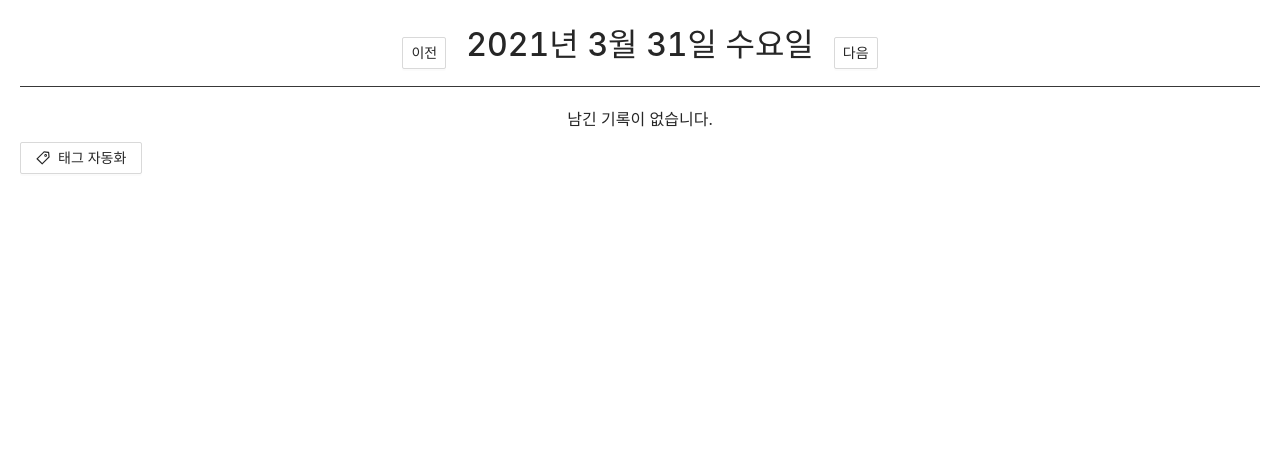
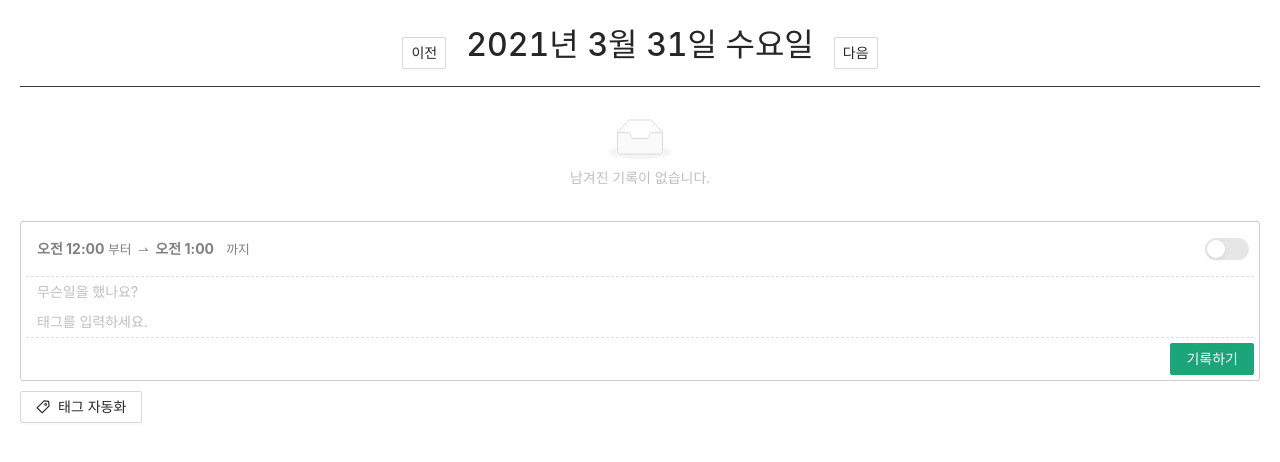
Before and after one commit to cowardlion/Pomelog-IndexedDB, a React (Create React App) app: page / in a window 1280 px wide. Shown: the top 462 px of the page. Built offline with nearby package versions, Linux system fonts and the light colour scheme.

Commit message:
로그 기록에 시작시간과 종료시간도 포함해서 리팩토링

```diff
--- a/src/App.tsx
+++ b/src/App.tsx
@@ -9,6 +9,7 @@ import { CheckInOutButton } from './components/CheckInOutButton';
 import { TagAutomationButton } from './components/TagAutomationButton';
 import { TimeLogForm } from './components/TimeLogForm';
 import { DateNavigator } from './components/DateNavigator';
+import { getStartAtFromTimeLogs } from './utils';
 
 function App() {
   const [currentDateStr, setCurrentDateStr] = useState(() => {
@@ -24,14 +25,17 @@ function App() {
     return null;
   }
 
-  const { isCheckedIn, timeLogs } = data;
+  const { timeLogs } = data;
   const isPast = new Date(currentDateStr) < new Date();
+  const isCheckedIn = false;
+
+  const startAt = getStartAtFromTimeLogs(timeLogs, currentDateStr);
 
   return (
     <div className="App">
       <DateNavigator dateStr={currentDateStr} onChangeDate={(dateStr) => setCurrentDateStr(dateStr)} />
       <TimeLogList dateStr={currentDateStr} isPast={isPast} isCheckedIn={isCheckedIn} items={timeLogs} />
-      {isCheckedIn && <TimeLogForm startAt={timeLogs[timeLogs.length - 1].date} />}
+      <TimeLogForm key={currentDateStr} dateStr={currentDateStr} disableAutoSelect={isPast} startAt={startAt} />
       <TagAutomationButton />
       {!isPast && <CheckInOutButton dateStr={currentDateStr} isCheckedIn={isCheckedIn} />}
     </div>
--- a/src/components/CheckInOutButton.tsx
+++ b/src/components/CheckInOutButton.tsx
@@ -13,8 +13,6 @@ type Props = {
 };
 
 export const CheckInOutButton = ({ dateStr, isCheckedIn }: Props) => {
-  console.log('체크인..', dateStr);
-
   const [checkInMutation] = useMutation(CHECK_IN);
 
   const handleCheckIn = () => {
--- a/src/components/TimeLogForm.tsx
+++ b/src/components/TimeLogForm.tsx
@@ -1,11 +1,15 @@
-import { FormEvent, useRef } from 'react';
+import { FormEvent, useRef, useState } from 'react';
 import { gql, useMutation } from '@apollo/client';
 
 import styled from '@emotion/styled';
-import { Button, Input } from 'antd';
+import { Button, Input, TimePicker, Switch, Tooltip } from 'antd';
+import { SwapRightOutlined } from '@ant-design/icons';
 import moment from 'moment';
 import 'moment/locale/ko';
+import { getEndAtFromtStartAt } from '../utils';
 moment.locale('ko');
+
+const TIME_FORMAT = 'A h:mm';
 
 const ADD_TIME_LOG = gql`
   mutation AddLog($input: InputLog!) {
@@ -19,13 +23,23 @@ type FormElements = {
 };
 
 type Props = {
+  dateStr: string;
   startAt: Date;
+  disableAutoSelect: boolean;
 };
 
-export const TimeLogForm = ({ startAt }: Props) => {
+export const TimeLogForm = ({ dateStr, startAt, disableAutoSelect = false }: Props) => {
   const [addLogMutation] = useMutation(ADD_TIME_LOG);
   const noteRef = useRef<Input | null>(null);
   const tagRef = useRef<Input | null>(null);
+  const [startDateAt, setStartDateAt] = useState<Date>(startAt);
+  const [endDateAt, setEndDateAt] = useState<Date>(() => getEndAtFromtStartAt(startDateAt, dateStr, disableAutoSelect));
+  const [isAutoTimePick, setAutoTimePick] = useState(() => {
+    if (disableAutoSelect) {
+      return false;
+    }
+    return true;
+  });
 
   const handleSubmit = (event: FormEvent) => {
     event.preventDefault();
@@ -38,7 +52,12 @@ export const TimeLogForm = ({ startAt }: Props) => {
       return;
     }
 
-    const newLog = { date: new Date(), note: note.value, tag: tag.value };
+    const newLog = {
+      startAt: startDateAt,
+      endAt: isAutoTimePick ? new Date() : endDateAt,
+      note: note.value,
+      tag: tag.value,
+    };
 
     addLogMutation({
       variables: {
@@ -60,6 +79,8 @@ export const TimeLogForm = ({ startAt }: Props) => {
 
         noteRef.current?.setValue('');
         tagRef.current?.setValue('');
+        setStartDateAt(newLog.endAt);
+        setEndDateAt(getEndAtFromtStartAt(newLog.endAt, dateStr, disableAutoSelect));
       },
     });
   };
@@ -67,16 +88,61 @@ export const TimeLogForm = ({ startAt }: Props) => {
   return (
     <FormStyled>
       <form onSubmit={handleSubmit}>
-        <div className="inputs">
+        <div className="header">
+          <div>
+            <TimePicker
+              value={moment(startDateAt)}
+              bordered={false}
+              format={TIME_FORMAT}
+              placeholder="시작"
+              clearIcon={false}
+              suffixIcon={false}
+              showNow={false}
+              onChange={(time: moment.Moment | null, dateString: string) => {
+                if (time) {
+                  setStartDateAt(time.toDate());
+                }
+              }}
+            />
+            <span>부터</span>
+            <SwapRightOutlined className="time-dash" />
+
+            {isAutoTimePick ? (
+              <strong>현재</strong>
+            ) : (
+              <TimePicker
+                value={moment(endDateAt)}
+                bordered={false}
+                format={TIME_FORMAT}
+                placeholder="종료"
+                clearIcon={false}
+                suffixIcon={false}
+                showNow={!disableAutoSelect}
+                onChange={(time: moment.Moment | null, dateString: string) => {
+                  if (time) {
+                    setEndDateAt(time.toDate());
+                  }
+                }}
+              />
+            )}
+            <span>까지</span>
+          </div>
+          <div className="picker-switch">
+            <Tooltip title={isAutoTimePick ? '시간을 자동으로 선택합니다' : '시간을 수동 입력합니다'}>
+              <Switch
+                disabled={disableAutoSelect}
+                checked={isAutoTimePick}
+                onChange={(value) => setAutoTimePick(value)}
+              />
+            </Tooltip>
+          </div>
+        </div>
+        <div className="body">
           <Input ref={noteRef} width={'100%'} name="note" placeholder="무슨일을 했나요?" bordered={false} />
           <Input ref={tagRef} name="tag" placeholder="태그를 입력하세요." bordered={false} />
         </div>
-        <div className="meta">
-          <div>
-            <span>{moment(startAt).format('A h:mm')} 부터</span>
-            <span> ~ </span>
-            <span>{moment().format('A h:mm')} 까지</span>
-          </div>
+        <div className="footer">
+          <div></div>
           <div className="right">
             <Button type="primary" htmlType="submit">
               기록하기
@@ -91,17 +157,50 @@ export const TimeLogForm = ({ startAt }: Props) => {
 const FormStyled = styled.div`
   form {
     padding: 5px;
-    border: 1px solid #dedede;
+    border: 1px solid #cdcdcd;
+    border-radius: 3px;
     display: flex;
+
     flex-direction: column;
     margin-bottom: 10px;
 
-    .inputs {
+    .header {
+      display: flex;
+      justify-content: space-between;
+      align-items: center;
+      padding: 0 5px 5px 10px;
+      font-size: 0.8em;
+      border-bottom: 1px dashed #dedede;
+      color: gray;
+      height: 50px;
+
+      .ant-picker {
+        padding: 4px 0;
+
+        input {
+          font-weight: bold;
+          color: gray;
+          width: 70px;
+        }
+      }
+
+      .time-dash {
+        padding: 0 5px;
+      }
+
+      .picker-switch {
+        .message {
+          margin-right: 8px;
+        }
+      }
+    }
+
+    .body {
       flex: 1;
       border-bottom: 1px dashed #dedede;
     }
 
-    .meta {
+    .footer {
       display: flex;
       justify-content: space-between;
       align-items: center;
--- a/src/components/TimeLogList.tsx
+++ b/src/components/TimeLogList.tsx
@@ -1,4 +1,5 @@
 import styled from '@emotion/styled';
+import { Empty } from 'antd';
 import type { TimeLog } from '../api/timeLogs';
 import moment from 'moment';
 import 'moment/locale/ko';
@@ -13,16 +14,20 @@ type Props = {
 };
 
 export const TimeLogList = ({ isPast, isCheckedIn, items, dateStr }: Props) => {
+  const isEmpty = items.length === 0;
+
   return (
     <ListStyled className="TimeLogList">
-      {isCheckedIn ? (
+      {isEmpty ? (
+        <div>
+          <Empty image={Empty.PRESENTED_IMAGE_SIMPLE} description="남겨진 기록이 없습니다." />
+        </div>
+      ) : (
         <ul>
           {items.map((item: TimeLog) => (
             <TimeLogListItem key={item.id} dateStr={dateStr} item={item} />
           ))}
         </ul>
-      ) : (
-        <div className="message">{isPast ? '남긴 기록이 없습니다.' : '체크인을 먼저 하세요.'}</div>
       )}
     </ListStyled>
   );
--- a/src/components/TimeLogListItem.tsx
+++ b/src/components/TimeLogListItem.tsx
@@ -25,7 +25,7 @@ type RootQuery = {
   timeLogs: TimeLog[];
 };
 
-export const TimeLogListItem = ({ dateStr, item: { id, note, date, duration } }: Props) => {
+export const TimeLogListItem = ({ dateStr, item: { id, note, endAt, duration, isValid } }: Props) => {
   const [removeLogMutation] = useMutation(REMOVE_LOG);
 
   const handleDeleteLog = () => {
@@ -42,9 +42,6 @@ export const TimeLogListItem = ({ dateStr, item: { id, note, date, duration } }:
             timeLogs() {
               return newLogs;
             },
-            isCheckedIn() {
-              return newLogs.length === 0 ? false : true;
-            },
           },
         });
       },
@@ -52,17 +49,17 @@ export const TimeLogListItem = ({ dateStr, item: { id, note, date, duration } }:
   };
 
   return (
-    <ListItemStyled>
+    <ListItemStyled className={isValid ? '' : 'invalid'}>
       <div className="content">
         <div className="date">
-          <strong>{moment(date).format('A h:mm')}</strong>
+          <strong>{moment(endAt).format('A h:mm')}</strong>
         </div>
         <div className="note">
           <div>{note}</div>
         </div>
       </div>
       <div className="meta">
-        <span className="duration">{msToTime(duration)}</span>
+        {isValid ? <span className="duration">{msToTime(duration)}</span> : <span>시간이 겹칩니다.</span>}
         <Button onClick={handleDeleteLog}>삭제</Button>
       </div>
     </ListItemStyled>
@@ -75,6 +72,20 @@ const ListItemStyled = styled.li`
   justify-content: space-between;
   cursor: pointer;
   height: 50px;
+
+  &.invalid {
+    background-color: goldenrod;
+
+    .meta {
+      width: auto;
+      color: #d12323;
+      font-size: 0.9em;
+
+      > span {
+        margin-right: 10px;
+      }
+    }
+  }
 
   :hover {
     background-color: aliceblue;
--- a/src/graphql/queries.ts
+++ b/src/graphql/queries.ts
@@ -8,13 +8,14 @@ export const CURRENT_DATE_STR = gql`
 
 export const TIME_LOGS = gql`
   query GetTimeLogs($dateStr: String!) {
-    isCheckedIn(dateStr: $dateStr) @client
     timeLogs(dateStr: $dateStr) @client {
       id
-      date
+      startAt
+      endAt
       note
       duration
       tags
+      isValid
     }
   }
 `;
--- a/src/graphql/resolvers.ts
+++ b/src/graphql/resolvers.ts
@@ -11,8 +11,6 @@ const resolvers = {
   },
   Mutation: {
     checkIn: async (_: any, { dateStr }: any) => {
-      console.log('--->', dateStr);
-
       return await checkIn();
     },
     addLog: async (_: any, { input }: any) => {
--- a/src/index.tsx
+++ b/src/index.tsx
@@ -1,6 +1,7 @@
 import React from 'react';
 import ReactDOM from 'react-dom';
 import { ApolloProvider, ApolloClient } from '@apollo/client';
+import { ConfigProvider } from 'antd';
 import typeDefs from './graphql/typeDefs';
 import resolvers from './graphql/resolvers';
 import cache from './graphql/cache';
@@ -8,6 +9,9 @@ import cache from './graphql/cache';
 import './index.css';
 import App from './App';
 import reportWebVitals from './reportWebVitals';
+
+import 'moment/locale/ko';
+import locale from 'antd/lib/locale/ko_KR';
 
 const client = new ApolloClient({
   cache,
@@ -18,7 +22,9 @@ const client = new ApolloClient({
 ReactDOM.render(
   <React.StrictMode>
     <ApolloProvider client={client}>
-      <App />
+      <ConfigProvider locale={locale}>
+        <App />
+      </ConfigProvider>
     </ApolloProvider>
   </React.StrictMode>,
   document.getElementById('root')
--- a/src/utils/index.ts
+++ b/src/utils/index.ts
@@ -1,3 +1,6 @@
+import moment from 'moment';
+import { TimeLog } from '../api/timeLogs';
+
 export const msToTime = (s: number) => {
   if (s === 0) {
     return null;
@@ -21,3 +24,39 @@ export const msToTime = (s: number) => {
 
   return timeStr;
 };
+
+/**
+ * 마지막 로그의 종료시간을 반환한다. 만약 로그가 없다면 기준 날짜의 오전 9시를 반환한다.
+ * @param timeLogs 로그 배열
+ * @param dateStr 기준 날짜
+ * @returns
+ */
+export const getStartAtFromTimeLogs = (timeLogs: TimeLog[], dateStr: string): Date => {
+  if (timeLogs.length === 0) {
+    return new Date(dateStr);
+  }
+
+  return timeLogs[timeLogs.length - 1].endAt;
+};
+
+/**
+ * 자동 선택 유무에 따라서 종료시간을 반환한다.
+ *
+ * @param startAt 시작 시간, 기준 날짜 안에 포함된다.
+ * @param dateStr 기준 날짜
+ * @param disableAutoSelect 자동 선택 유무
+
+ * @returns
+ */
+export const getEndAtFromtStartAt = (startAt: Date, dateStr: string, disableAutoSelect: boolean): Date => {
+  if (disableAutoSelect) {
+    const tmpEndDate = moment(startAt).add(1, 'hour');
+
+    if (dateStr === tmpEndDate.format('YYYY-MM-DD')) {
+      return tmpEndDate.toDate();
+    }
+    return moment(`${dateStr}T23:59:00`).toDate();
+  }
+
+  return new Date();
+};
```
Also changed, not shown: src/api/timeLogs.ts (+63 -73 lines), 1 other file (tests, documents, lock files or other folders).
